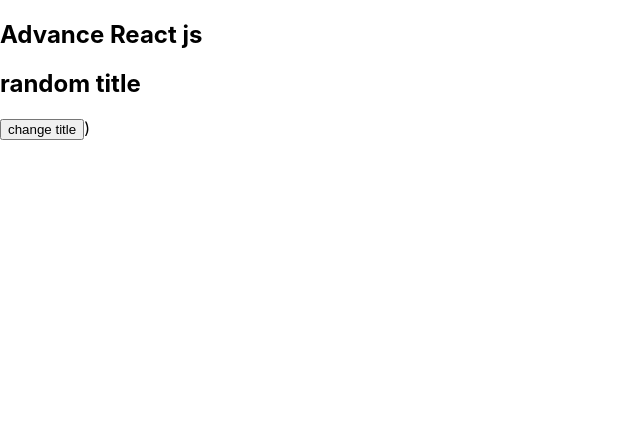
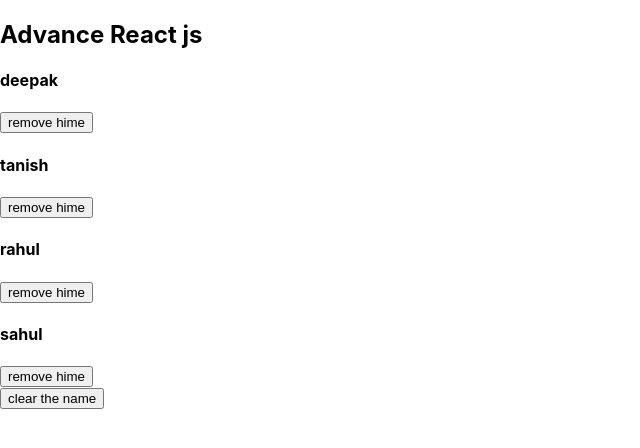
Before and after one commit to deepakkumar2231/Advanced_Training, a React (Create React App) app: page / in a window 1280 px wide. Shown: the top 448 px of the page, without its empty margins (0-640 px from the left). Built offline with nearby package versions, Linux system fonts and the light colour scheme; the HTML template or start-up script is replaced by a standard one.

Commit message:
commit in advanced App

```diff
--- a/src/App.js
+++ b/src/App.js
@@ -3,13 +3,13 @@
 import React from 'react'
 import UseStateErrorEx from './tutorial/useStateErrorEx';
 import UseStateBasic from './tutorial/UseStateBasic';
+import UseStateArray from './tutorial/UseStateArray';
 
 function App() {
   return (
     <div className="container">
       <h2>Advance React js</h2>
-      <UseStateErrorEx></UseStateErrorEx>
-      <UseStateBasic></UseStateBasic>
+      <UseStateArray></UseStateArray>
     </div>
   );
 }
--- a/src/tutorial/UseStateArray.js
+++ b/src/tutorial/UseStateArray.js
@@ -2,6 +2,10 @@
 import { data } from "./data";
 function UseStateArray() {
     const [people, setPeople] = React.useState(data)
+    const removeItem=(id)=>{
+        let newPeople=people.filter((person)=>person.id!==id);
+        setPeople(newPeople);
+    }
     return (
         <>
         {
@@ -11,6 +15,7 @@
             return (
                 <div key={id} className='item'>
                     <h4>{name}</h4>
+                    <button onClick={()=>removeItem(id)}>remove hime</button>
                 </div>
             )
             }
--- a/src/tutorial/UseStateBasic.js
+++ b/src/tutorial/UseStateBasic.js
@@ -1,10 +1,30 @@
 import React,{useState} from 'react'
+//use state is a named import so we must must have the curly braces
+
+//some basic rules of all hooks
 
 function UseStateBasic() {
-    console.log(useState("Neeraj chopra"));
+    const [day,setDay]=useState("today is rainy day:(");
+    const handleClick=()=>{
+        if(day==="today is rainy day:("){
+
+
+        setDay("Today is bright")
+        }
+        else
+        {
+            setDay("today is rainy day(")
+        }
+    };
     return (
         <div>
+            <>
+            <h1>{day}</h1>
 
+        <button type="button" className="btn" onClick={handleClick}>
+            change my day
+            </button>)
+            </>
         </div>
     )
 }
```
